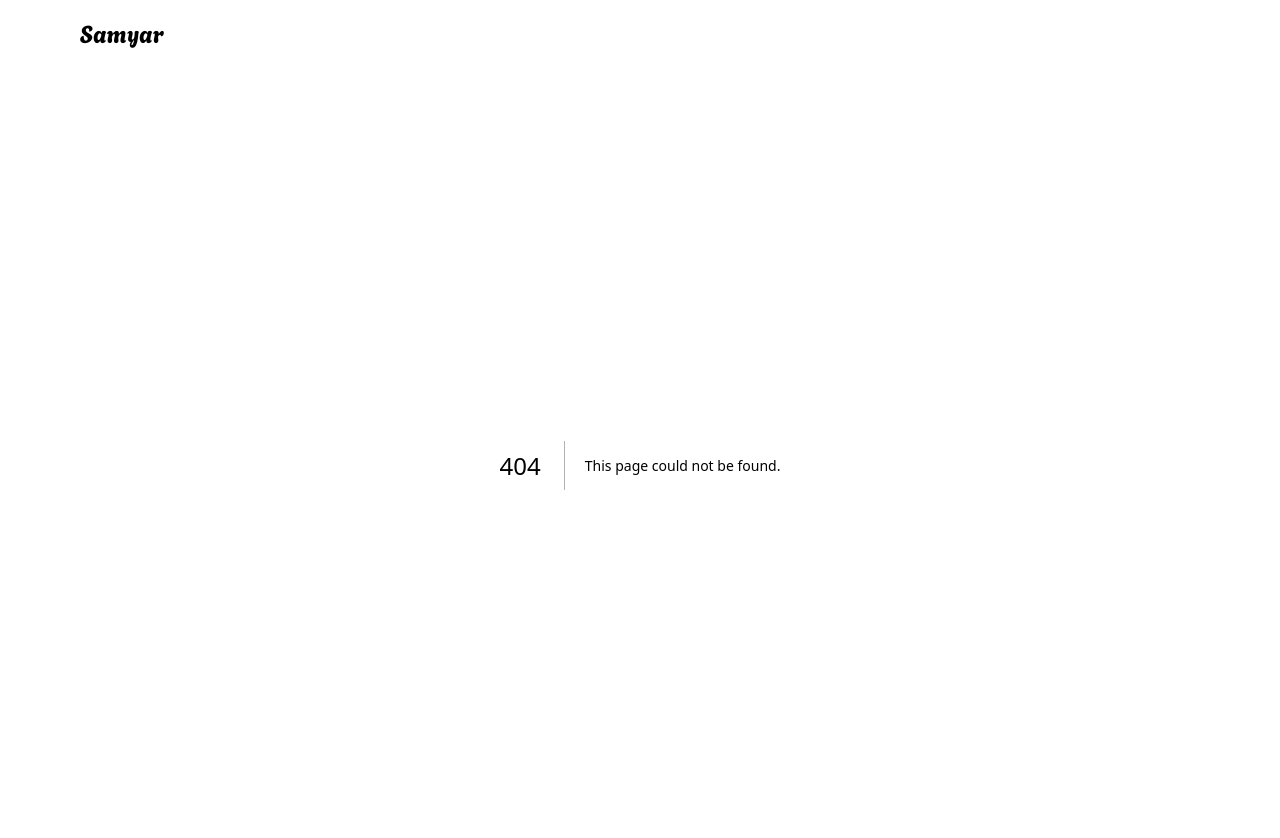
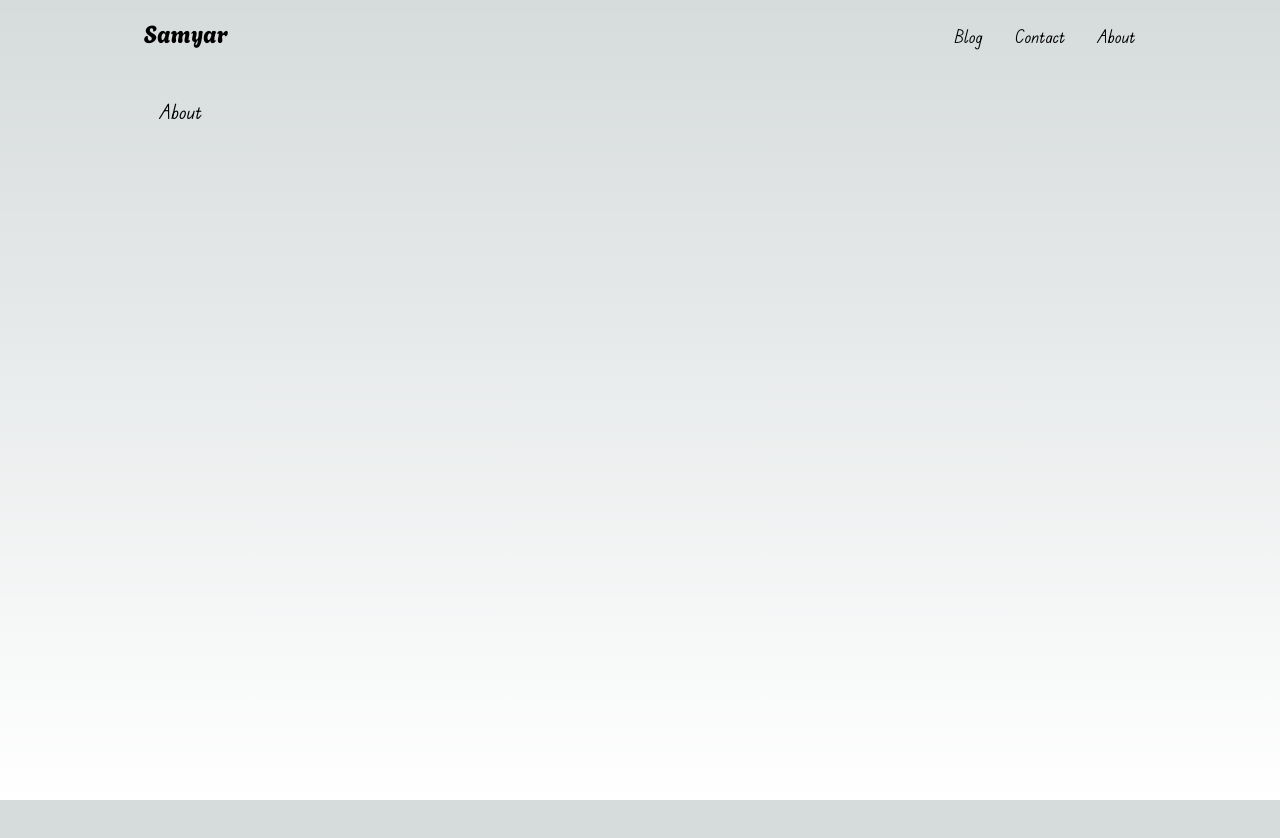
Before and after one commit to samyarkd/samyar, a Next.js app: page /about in a window 1280 px wide. Before the commit this address had no page. Shown: the top 838 px of the page. After the commit the page ends 800 px from the top, so only its background shows below. Built offline with nearby package versions, Linux system fonts and the light colour scheme.

Commit message:
add pages

```diff
--- /dev/null
+++ b/src/app/about/page.tsx
@@ -0,0 +1,9 @@
+import Content from "@/components/content"
+
+const About = () => {
+  return (
+    <Content>About</Content>
+  )
+}
+
+export default About
--- /dev/null
+++ b/src/app/blog/page.tsx
@@ -0,0 +1,23 @@
+import Content from "@/components/content"
+import { fetchEntries } from "@/utils/contentful"
+
+const Blog = async () => {
+  const blogPosts = await fetchEntries()
+  console.log(blogPosts[0].fields)
+
+  return (
+    <Content >
+      <div>
+        {
+          blogPosts?.map(p => <div key={p.sys.id}>
+            <strong >{p.fields.title as string}</strong>
+            <p>{p.fields.description as string}</p>
+          </div>
+          )
+        }
+      </div>
+    </Content>
+  )
+}
+
+export default Blog
--- a/src/app/globals.css
+++ b/src/app/globals.css
@@ -23,6 +23,12 @@ body {
       rgb(var(--background-end-rgb))) rgb(var(--background-start-rgb));
 }
 
+.bg-body {
+  background: linear-gradient(to bottom,
+      transparent,
+      rgb(var(--background-end-rgb))) rgb(var(--background-start-rgb));
+}
+
 *,
 *::after,
 *::before {
--- a/src/app/layout.tsx
+++ b/src/app/layout.tsx
@@ -1,8 +1,10 @@
 import type { Metadata } from 'next'
 import './globals.css'
 
+import { MobileMenu } from '@/components/layouts/mobile-menu'
 import clsx from 'clsx'
 import localFont from 'next/font/local'
+import Link from 'next/link'
 
 const EduTASBeginner = localFont({
   src: '../utils/assets/fonts/Edu_TAS_Beginner/EduTASBeginner-VariableFont_wght.ttf',
@@ -26,8 +28,18 @@ export default function RootLayout({
 }) {
   return (
     <html lang="en">
-      <body className={EduTASBeginner.className}>
-        <header className="max-w-6xl mx-auto p-4"> <span className={clsx(Agbalumo.className, "text-2xl")}>Samyar</span></header>
+      <body className={clsx(EduTASBeginner.className, "relative min-h-screen")}>
+        <header className="max-w-5xl flex items-baseline mx-auto p-4">
+          <Link href='/' className={clsx(Agbalumo.className, "text-2xl")}>Samyar</Link>
+
+          <MobileMenu />
+
+          <ul className='hidden ms-auto sm:flex gap-8 sm:items-baseline'>
+            <Link href='/blog' className={clsx("text-lg")}>Blog</Link>
+            <Link href='/contact' className={clsx("text-lg")}>Contact</Link>
+            <Link href='/about' className={clsx("text-lg")}>About</Link>
+          </ul>
+        </header>
 
         {children}
 
--- a/src/app/page.tsx
+++ b/src/app/page.tsx
@@ -1,11 +1,11 @@
+import Content from "@/components/content"
+
 export default function Home() {
   return (
-    <main className="max-w-6xl mx-auto flex min-h-screen flex-col items-center justify-between p-4 sm:p-24 sm:pt-12">
-      <div className="z-10 max-w-5xl w-full items-center justify-between text-xl lg:flex">
-        <p>This is by far the most hassle free and best way to implement this. It is purely CSS and very very simple to do, no extra files - nothing. Ok, its not the best way possible, but it works very well, very reliable (never failed when testing across very old browsers) and very fast to load.
+    <Content>
+      <p>This is by far the most hassle free and best way to implement this. It is purely CSS and very very simple to do, no extra files - nothing. Ok, its not the best way possible, but it works very well, very reliable (never failed when testing across very old browsers) and very fast to load.
 
-          Found it a few months ago, and used it ever since, simply copy and paste this code in to your CSS.</p>
-      </div>
-    </main>
+        Found it a few months ago, and used it ever since, simply copy and paste this code in to your CSS.</p>
+    </Content>
   )
 }
--- /dev/null
+++ b/src/components/content.tsx
@@ -0,0 +1,13 @@
+import { ReactNode } from "react"
+
+const Content = ({ children }: { children: ReactNode }) => {
+  return (
+    <main className="max-w-6xl mx-auto flex flex-col items-center justify-between p-4 sm:p-24 sm:pt-8">
+      <div className="z-10 max-w-5xl w-full items-center justify-between text-start text-xl lg:flex">
+        {children}
+      </div>
+    </main>
+  )
+}
+
+export default Content
--- /dev/null
+++ b/src/components/layouts/mobile-menu.tsx
@@ -0,0 +1,36 @@
+'use client'
+
+import clsx from "clsx"
+import Link from "next/link"
+import { usePathname } from "next/navigation"
+import { useEffect, useState } from "react"
+
+export const MobileMenu = () => {
+  const [open, setOpen] = useState(false)
+  const pathname = usePathname()
+
+  useEffect(() => {
+    setOpen(false)
+  }, [pathname])
+
+  return <>
+    <button onClick={() => setOpen(!open)} className='sm:hidden ms-auto w-6'>
+      {
+        open ?
+          <svg viewBox="0 0 1024 1024" xmlns="http://www.w3.org/2000/svg"><path fill="#000000" d="M195.2 195.2a64 64 0 0 1 90.496 0L512 421.504 738.304 195.2a64 64 0 0 1 90.496 90.496L602.496 512 828.8 738.304a64 64 0 0 1-90.496 90.496L512 602.496 285.696 828.8a64 64 0 0 1-90.496-90.496L421.504 512 195.2 285.696a64 64 0 0 1 0-90.496z" /></svg>
+          :
+          <svg viewBox="0 0 24 24" fill="none" xmlns="http://www.w3.org/2000/svg">
+            <path d="M4 18L20 18" stroke="#000000" strokeWidth="2" strokeLinecap="round" />
+            <path d="M4 12L20 12" stroke="#000000" strokeWidth="2" strokeLinecap="round" />
+            <path d="M4 6L20 6" stroke="#000000" strokeWidth="2" strokeLinecap="round" />
+          </svg>
+      }
+    </button>
+    <ul className={clsx(open ? "" : "hidden", 'absolute flex mt-10 bg-body w-full z-20 flex-col ms-auto sm:hidden left-0 p-2 space-y-4 items-baseline')}>
+      <Link href='/blog' className={clsx("text-lg")}>Blog</Link>
+      <Link href='/#contact' className={clsx("text-lg")}>Contact</Link>
+      <Link href='/about' className={clsx("text-lg")}>About</Link>
+    </ul>
+    <div onClick={() => setOpen(false)} className={clsx("absolute bg-black/5 -bottom-32 h-screen w-screen left-0", open ? "" : "hidden")} />
+  </>
+}
--- /dev/null
+++ b/src/utils/contentful.ts
@@ -0,0 +1,22 @@
+import { createClient } from "contentful"
+
+const space = process.env.NEXT_PUBLIC_CONTENTFUL_SPACE_ID
+const accessToken = process.env.NEXT_PUBLIC_CONTENTFUL_ACCESS_TOKEN
+
+if (!space || !accessToken) {
+  throw new Error("Wrong environment variables")
+}
+
+const client = createClient({
+  space: space,
+  accessToken: accessToken,
+})
+
+export async function fetchEntries() {
+  const entries = await client.getEntries({
+    content_type: 'undefined'
+  })
+  if (entries.items) return entries.items
+}
+
+export default { fetchEntries }
--- a/tailwind.config.ts
+++ b/tailwind.config.ts
@@ -15,6 +15,8 @@ const config: Config = {
       },
     },
   },
-  plugins: [],
+  plugins: [
+    require('@tailwindcss/typography'),
+  ],
 }
 export default config
```
Also changed, not shown: package.json (+6 -3 lines), 2 other files (tests, documents, lock files or other folders).
